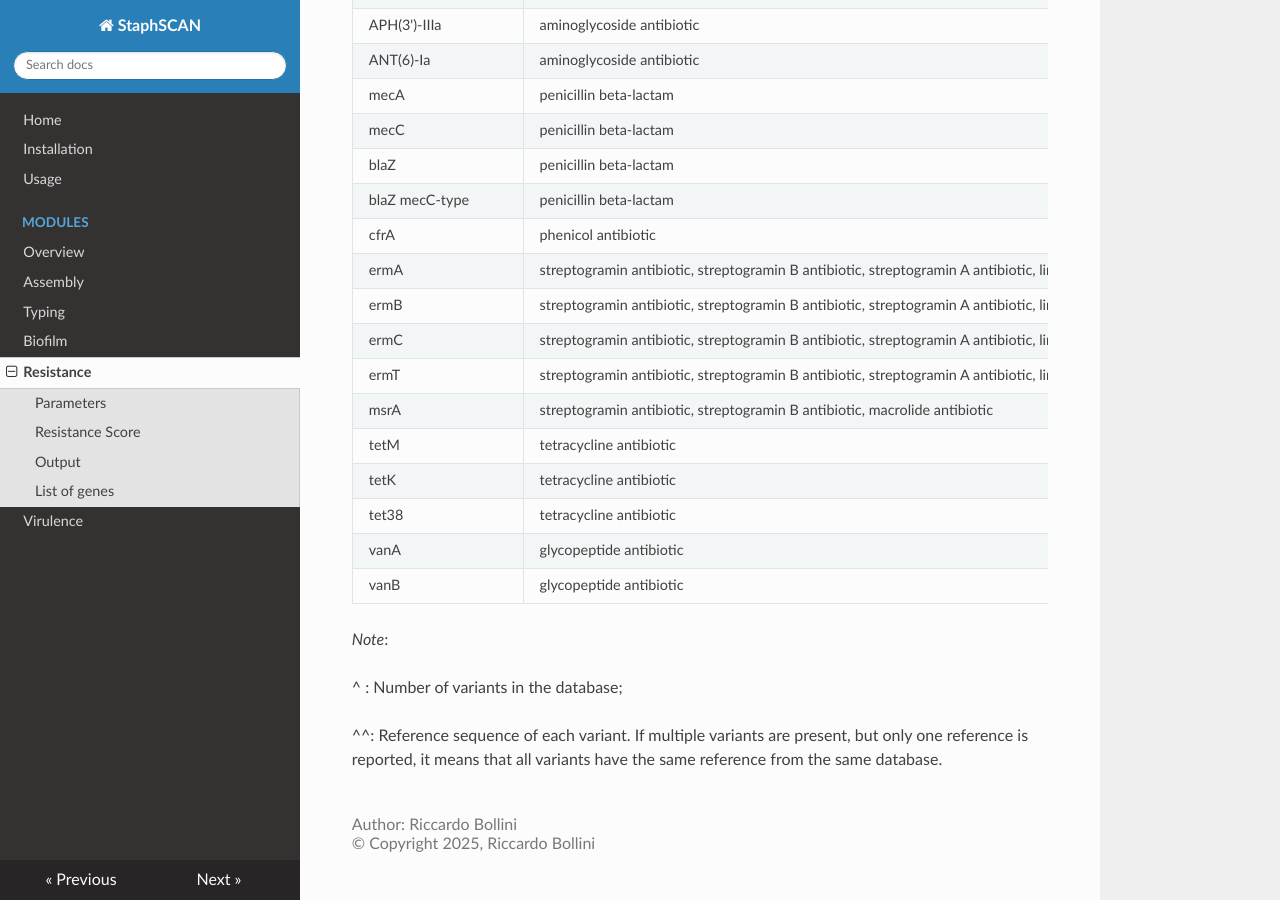
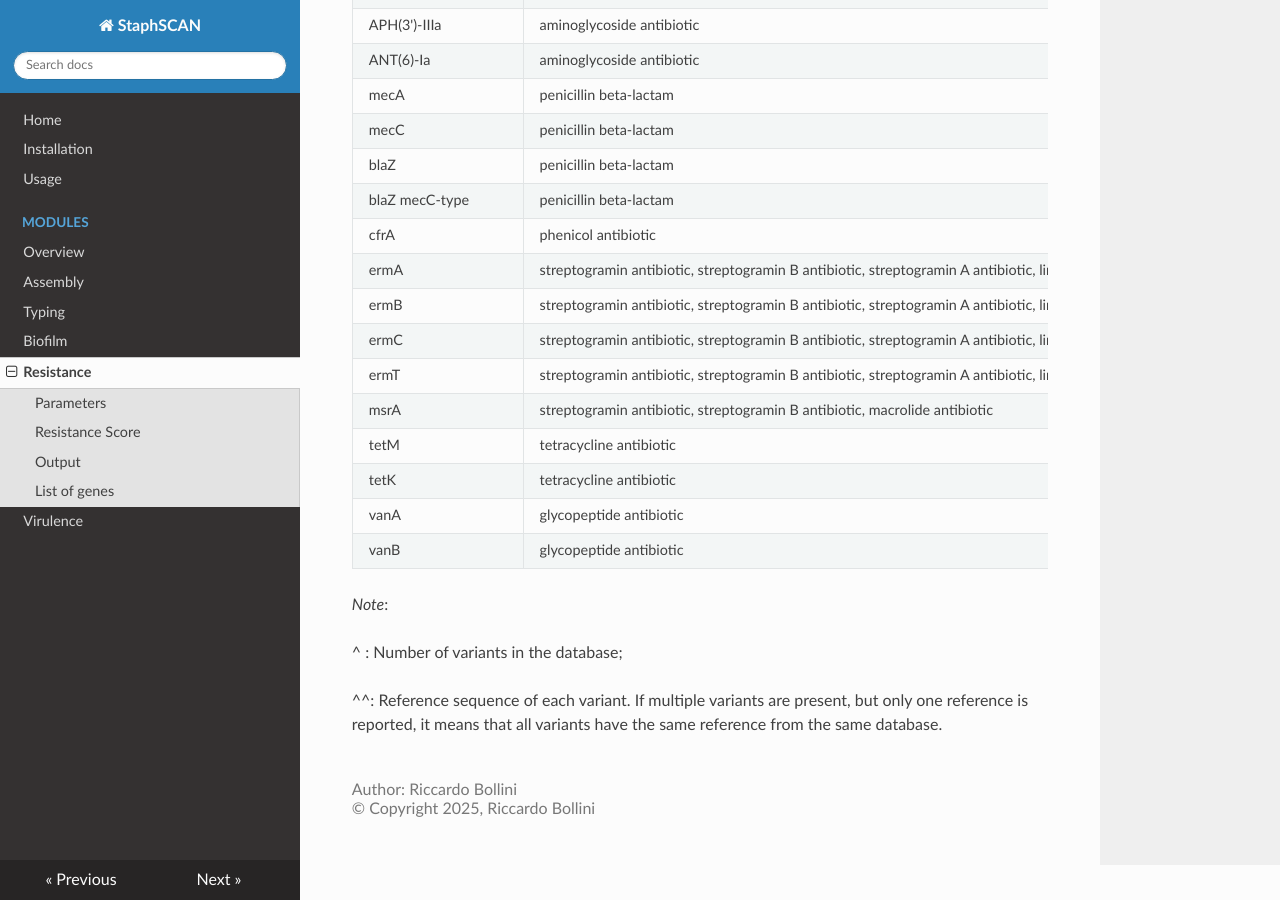
Before and after one commit to riccabolla/StaphSCAN, an MkDocs documentation site: the page built from docs/resistance.md, in a window 1280 px wide and 900 px high, scrolled down 2628 px. Built offline with MkDocs 1.6.1, drawn with Linux system fonts in a browser that asks for light colours; nearby versions of some CDN libraries.

Commit message:
removed tet38

```diff
--- a/docs/resistance.md
+++ b/docs/resistance.md
@@ -108,7 +108,6 @@ For `res_gene_count` and `res_class_count` the following criteria is used:
 |msrA|streptogramin antibiotic, streptogramin B antibiotic, macrolide antibiotic|1|[3000251](https://card.mcmaster.ca/ontology/36390)|[Poole K. 2005](http://www.ncbi.nlm.nih.gov/pubmed/15914491)|
 |tetM|tetracycline antibiotic|3|[3000186](https://card.mcmaster.ca/ontology/36325); [SAV0398](https://www.genome.jp/dbget-bin/www_bget?sav:SAV0398); [M21136.1](https://www.ncbi.nlm.nih.gov/nuccore/M21136)|[Akhtar M, et al. 2009](http://www.ncbi.nlm.nih.gov/pubmed/19475445)|
 |tetK|tetracycline antibiotic|1|[3000178](https://card.mcmaster.ca/ontology/36317)|[Roberts MC. 2005](http://www.ncbi.nlm.nih.gov/pubmed/15837373)|
-|tet38|tetracycline antibiotic|1|[3000565](https://card.mcmaster.ca/ontology/36704)|[Truong-Bolduc QC, et al. 2005](http://www.ncbi.nlm.nih.gov/pubmed/15774883)|
 |vanA|glycopeptide antibiotic|1|[3000010](https://card.mcmaster.ca/ontology/36019)|[Marshall CG, et al. 1997](http://www.ncbi.nlm.nih.gov/pubmed/9177243)|
 |vanB|glycopeptide antibiotic|1|[3000013](https://card.mcmaster.ca/ontology/36022)|[Marshall CG, et al. 1997](http://www.ncbi.nlm.nih.gov/pubmed/9177243)|
 
```
Also changed, not shown: 1 other file.
